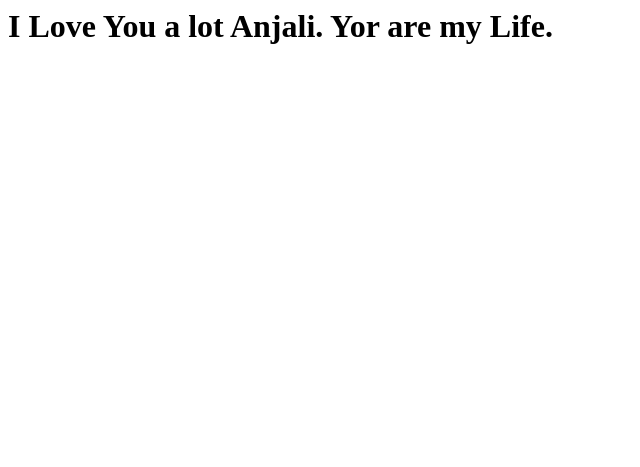
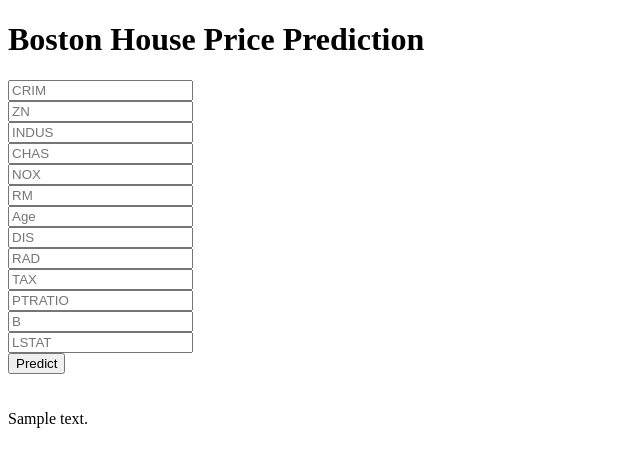
Before and after one commit to Sunil-219/Bostonhouse, a Flask app: template templates/home.html in a window 1280 px wide. Shown: the top 467 px of the page, without its empty margins (0-640 px from the left). Run offline with Flask 2, Linux system fonts and the light colour scheme; the template is opened without the code that fills it: most values are stand-ins (such as "Sample title", 1, 10 or a date in 2020); parts of the project's set-up code (start-up, migrations or seed data) failed here and were passed over.

Commit message:
web app & html programming done for model data capturing

```diff
--- a/app.py
+++ b/app.py
@@ -21,5 +21,15 @@
     print(output[0])
     return jsonify(output[0])
 
+@app.route("/predict",methods=["POST"])
+def predict():
+    data=[float(x) for x in request.form.values()]
+    final_input=scaler.transform(np.array(data).reshape(1,-1))
+    print(final_input)
+    output=regmodel.predict(final_input)[0]
+    return render_template("home.html",prediction_text="The Boston House Price Prediction is {}".format(output))
+
+
+
 if __name__=='__main__':
     app.run(debug=True)
--- a/templates/home.html
+++ b/templates/home.html
@@ -1,4 +1,48 @@
-<h1>
-   I Love You a lot Anjali.
-   Yor are my Life.
-</h1>
+<!DOCTYPE html>
+<html >
+
+<head>
+  <meta charset="UTF-8">
+  <title>LINEAR REGRESSION API</title>
+  <link href='https://fonts.googleapis.com/css?family=Pacifico' rel='stylesheet' type='text/css'>
+<link href='https://fonts.googleapis.com/css?family=Arimo' rel='stylesheet' type='text/css'>
+<link href='https://fonts.googleapis.com/css?family=Hind:300' rel='stylesheet' type='text/css'>
+<link href='https://fonts.googleapis.com/css?family=Open+Sans+Condensed:300' rel='stylesheet' type='text/css'>
+
+
+</head>
+
+<body>
+ <div class="login">
+	<h1>Boston House Price Prediction</h1>
+
+     <!-- Main Input For Receiving Query to our ML -->
+    <form action="{{ url_for('predict')}}"method="post">
+      <input type="text" name="CRIM" placeholder="CRIM" required="required" /><br>
+    	<input type="text" name="ZN" placeholder="ZN" required="required" /><br>
+        <input type="text" name="INDUS" placeholder="INDUS" required="required" /><br>
+        <input type="text" name="CHAS" placeholder="CHAS" required="required" /><br>
+        <input type="text" name="NOX" placeholder="NOX" required="required" /><br>
+        <input type="text" name="RM" placeholder="RM" required="required" /><br>
+        <input type="text" name="Age" placeholder="Age" required="required" /><br>
+        <input type="text" name="DIS" placeholder="DIS" required="required" /><br>
+        <input type="text" name="RAD" placeholder="RAD" required="required" /><br>
+        <input type="text" name="TAX" placeholder="TAX" required="required" /><br>
+        <input type="text" name="PTRATIO" placeholder="PTRATIO" required="required" /><br>
+        <input type="text" name="B" placeholder="B" required="required" /><br>
+        <input type="text" name="LSTAT" placeholder="LSTAT" required="required" /><br>
+
+
+
+        <button type="submit" class="btn btn-primary btn-block btn-large">Predict</button>
+    </form>
+
+   <br>
+   <br>
+
+
+ </div>
+ {{prediction_text}}
+
+</body>
+</html>
```
